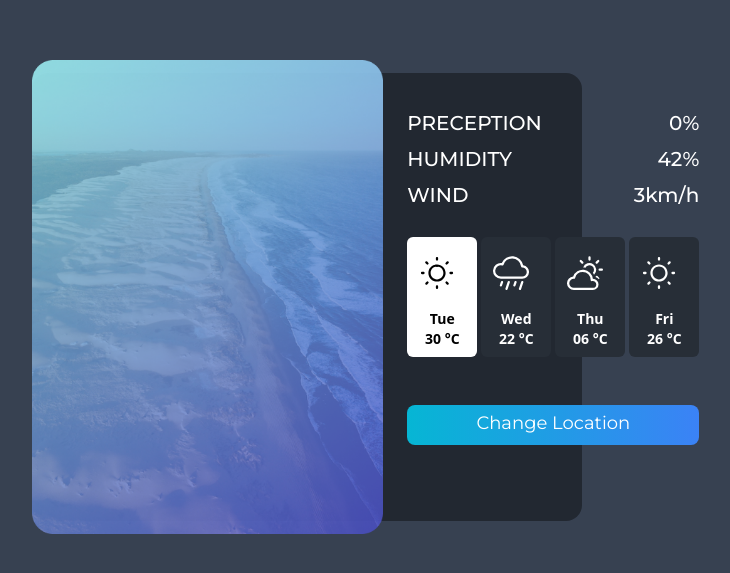
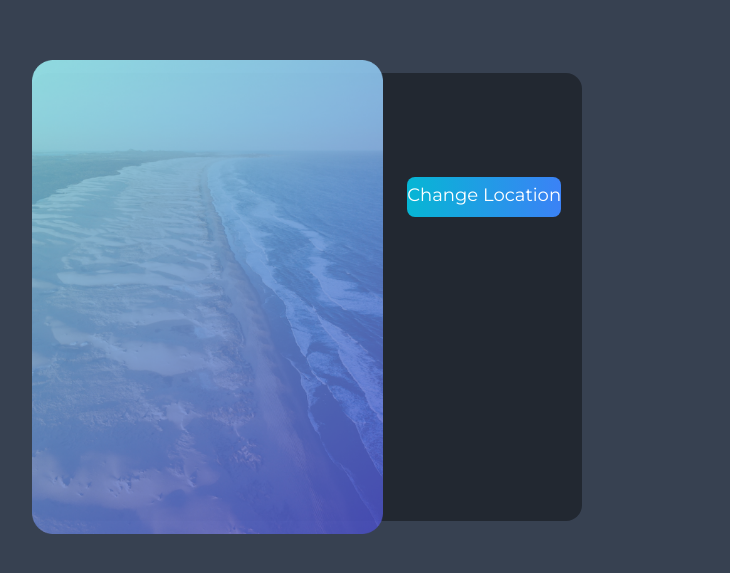
Before and after one commit to parthSata/Whether_App, a React (Create React App) app: page / in a window 1280 px wide. Shown: the part 103-676 px from the top of the page, without its empty margins (333-1063 px from the left). Built offline with nearby package versions, Linux system fonts and the light colour scheme.

Commit message:
whether app completed

```diff
--- a/src/App.tsx
+++ b/src/App.tsx
@@ -12,10 +12,9 @@ import { debounce } from 'lodash';
 const apiKey = '388d0661a1ff42b3ad9144354230906';
 
 interface SearchResult {
-  // Define the structure of your search result object
   value: string;
   label: string;
-  // Add more properties as needed
+
   location: {
     name: string,
     country: string,
@@ -27,17 +26,21 @@ interface SearchResult {
       temp_c: number,
       wind_kph: number,
       text: string,
+      humidity: number,
+      precip_in: number,
     }
   }
-  // forcast: {
-  //   current: {
-  //     condition: {
-  //       date: Date,
-  //       temp_c: number,
-  //       icon : string
-  //     }
-  //   }
-  // }
+  forcast: {
+    forcastday:{
+      current: {
+        condition: {
+          date: Date,
+          temp_c: number,
+          icon: string
+        }
+      }
+    }
+  }
 }
 
 function App() {
@@ -48,91 +51,106 @@ function App() {
   const [searchTerm, setSearchTerm] = useState("")
   const [searchResults, setSearchResults] = useState<any>([]);
   const [selectedLocation, setSelectedLocation] = useState("")
-  const [CurrentData, setCurrentData] = useState('')
-  const [forcastData, setforcastData] = useState('')
+  const [currentData, setCurrentData] = useState<any | null >(null)
+  const [forcastData, setforcastData] = useState<any[]>([])
 
   const onSelectChange = (option: any) => {
     setSelectedLocation(option.value)
   }
 
-  const formatCurrentData = async(data: any) => {
+  const formatCurrentData =  (data: any) => {
     if (data && data.location && data.current && data.current.condition) {
       const name = data.location.name;
       const country = data.location.country;
-      const date = data.current.date
       const temp = data.current.temp_c;
       const condition = data.current.condition.text;
       const icon = data.current.condition.icon.toString();
       const wind = data.current.wind_kph;
-      const last_updated = data.current.condition.last_updated
+      const date = data.current.last_updated
       const humidity = data.current.humidity;
-      const precipitation = data.current.precip_nm;
+      const precip_in = data.current.precip_mm;
 
       return {
         name,
         country,
         condition,
         date,
-        last_updated,
         temp,
         icon,
         wind,
         humidity,
-        precipitation
+        precip_in
       };
     }
   }
 
-  // const formatForcastData = (data: any) => {
-  //   if (data && data.location && data.current && data.current.condition) {
-  //     const icon = data.current.condition.icon.toString();
-  //     const date = data.current.date
-  //     const temp = data.current.temp_c;
-
-  //     return {
-  //       icon,
-  //       date,
-  //       temp
-  //     }
-  //   }
-  // }
+  const formatForcastData = (data: any) => {
+    const formatedArray = []
+    const temp = data?.forecast?.forecastday
+    for (const item of temp){
+      formatedArray.push({
+        icon: item.day.condition.icon,
+        temp: item.day.avgtemp_c,
+        date: item.date
+      })
+    }
+  return formatedArray
+  }
 
   const SubmitPressed = async () => {
     const url = `http://api.weatherapi.com/v1/forecast.json?key=388d0661a1ff42b3ad9144354230906&q=${selectedLocation}&days=4&aqi=no&alerts=no`
     const response = await fetch(url);
     const data = await response.json();
 
-  console.log('data',data);
+    // console.log('data', data);
+    const currentData = formatCurrentData(data)
+    // console.log('current',currentData);
+    const forcastData = formatForcastData(data)
+    // console.log(forcastData)
+    // if (!data.error) {
+    //   const result: SearchResult = {
+    //     value: selectedLocation,
+    //     label: selectedLocation,
+    //     location: {
+    //       name: data.location.name,
+    //       country: data.location.country
+    //     },
+    //     current: {
+    //       condition: {
+    //         last_updated: data.current.condition.last_updated,
+    //         icon: data.current.condition.icon,
+    //         temp_c: data.current.temp_c,
+    //         wind_kph: data.current.wind_kph,
+    //         text: data.current.condition.text,
+    //         humidity: data.current.condition.humidity,
+    //         precip_in: data.current.condition.precip_in
+    //       }
+    //     },
+    //     forcast: {
+    //       forcastday: {
+    //         current: {
+    //           condition: {
+    //             date: data.current.date,
+    //             icon: data.current.condition.icon.toString(),
+    //             temp_c: data.current.temp_c
+    //           }
+    //         }
+    //       }
+    //     }
 
-    if (!data.error) {
-      const result: SearchResult = {
-        value: selectedLocation,
-        label: selectedLocation,
-        location: {
-          name: data.location.name,
-          country: data.location.country
-        },
-        current: {
-          condition: {
-            last_updated : data.current.condition.last_updated,
-            icon: data.current.condition.icon,
-            temp_c: data.current.temp_c,
-            wind_kph: data.current.wind_kph,
-            text: data.current.condition.text
-          }
-        },
-        // forcast: {
 
-        //   date: data.current.date,
-        //   icon: data.current.condition.icon.toString(),
-        //   temp_c: data.current.temp_c
-        //    // Call formatForcastData to format forecast data
-        // }
 
-      };
+      // setWeatherData(result);
+      // const precipitation = data.current.condition.precip_in;
+      // const humidity = data.current.humidity;
+      // const wind = data.current.wind_kph;
 
-      setWeatherData(result);
-    }
+      // // console.log('Precipitation:', precipitation);
+      // // console.log('Humidity:', humidity);
+      // // console.log('Wind:', wind);
+    setCurrentData(currentData)
+
+    setforcastData(forcastData)
 
     modalClose();
   };
@@ -142,7 +160,7 @@ function App() {
   //   let url = `http://api.weatherapi.com/v1/current.json?key=${apiKey}&q=${selectedLocation}`;
   //   let response = await fetch(url);
   //   let data = await response.json();
-  //   console.log('resilts pagination', data);
+  //   // console.log('resilts pagination', data);
   //   setWether(data)
   //   modalClose()
   // }
@@ -152,14 +170,13 @@ function App() {
   //   // setwether({ loading: true });
   //   let response = await fetch(url);
   //   let data = await response.json();
-  //   console.log('resilts', data);
+  //   // console.log('resilts', data);
 
   //   setWether({
   //     articles: data.articles,
 
   //   });
   // }
-
 
   const modalOpen = () => {
     setModalVisible(true)
@@ -181,7 +198,7 @@ function App() {
     const response = await fetch(`http://api.weatherapi.com/v1/current.json?key=${apiKey}&q=${query}`);
     const data = await response.json();
     // setSearchResults(data);
-    console.log('data', data);
+    // console.log('data', data);
 
     if (!data.error) {
       if (data.location.name) {
@@ -194,17 +211,16 @@ function App() {
       setSearchResults([]); // Clear searchResults if there is an error
     }
   };
-  console.log('search', searchResults);
+  // console.log('search', searchResults);
 
   // Wrap the performSearch function with debounce to create a debounced version
   const debouncedSearch = debounce(performSearch, 300);
 
 
   const handleInputChange = (value: any) => {
-    // console.log('val',value);
+    // // console.log('val',value);
     setSearchTerm(value);
 
-    // Call the debounced search function after the user stops typing for 300ms
     debouncedSearch(value);
   };
 
@@ -213,75 +229,67 @@ function App() {
       <div className="h-[56%] w-[43%] flex justify-center bg-[#222831] rounded-2xl">
         <div className='h-full w-full flex items-center lg:flex-row flex-col relative' >
           <img src={rectangleImg} alt="Background" className="h-[106%]" />
-            {weatherData && (
+          {currentData && (
             <div className="absolute text-white h-full p-5 flex flex-col justify-between">
               <div>
                 <p className=" font-bold text-2xl" style={{ fontFamily: 'Montserrat' }}>Tuesday</p>
-                <p className=" font-bold text-sm" style={{ fontFamily: 'Montserrat' }}>{weatherData.current.condition.last_updated}</p>
+                <p className=" font-bold text-sm" style={{ fontFamily: 'Montserrat' }}>{currentData.date}</p>
                 <div className='absolute text-white h-full '>
                   <img src={Biarritz} alt='' className='h-3 m-1'></img>
                 </div>
-                <p className=" font-bold text-xs pl-4 m-1" style={{ fontFamily: 'Montserrat' }}>{weatherData.location.name}, {weatherData.location.country}</p>
+                <p className=" font-bold text-xs pl-4 m-1" style={{ fontFamily: 'Montserrat' }}>{currentData.name}, {currentData.country}</p>
               </div>
               <div>
                 {/* <p className=" font-bold text-2xl" style={{ fontFamily: 'Montserrat' }}></p> */}
-              <img src={weatherData.current.condition.icon} alt='' className='h-16' />
-              <p className=" font-bold text-2xl" style={{ fontFamily: 'Montserrat' }}>{weatherData.current.condition.temp_c} °C</p>
+                <img src={currentData.icon} alt='' className='h-16' />
+                <p className=" font-bold text-2xl" style={{ fontFamily: 'Montserrat' }}>{currentData.temp || "06"} °C</p>
 
-              <p className=" font-bold text-xl m-1" style={{ fontFamily: 'Montserrat' }}>{weatherData.current.condition.text}</p>
+                <p className=" font-bold text-xl m-1" style={{ fontFamily: 'Montserrat' }}>{currentData.condition}</p>
               </div>
             </div>
           )}
-
-          <div className='flex flex-col gap-2 mt-3 self-start  p-6'>
-            <div className='flex justify-between '>
-              <h1 className=' text-white font-Montserrat  text-xl font-medium' style={{ fontFamily: 'Montserrat', }}>PRECEPTION
-              </h1>
-              <h1 className=' text-white font-Montserrat  text-xl font-medium' style={{ fontFamily: 'Montserrat', }}>0%
+          {/* {weatherData && ( */}
+          <div className='flex flex-col gap-2 mt-3 self-start p-6'>
+            {currentData && (
+              <>
+                <div className='flex justify-between'>
+                  <h1 className='text-white font-Montserrat text-xl font-medium' style={{ fontFamily: 'Montserrat' }}>PRECIPITATION</h1>
+                  <h1 className='text-white font-Montserrat text-xl font-medium' style={{ fontFamily: 'Montserrat' }}>
+                    {currentData.precip_in}%
                   </h1>
                 </div>
-            <div className='flex justify-between '>
-              <h1 className=' text-white font-Montserrat text-xl	 font-medium' style={{ fontFamily: 'Montserrat', }}>HUMIDITY</h1>
-              <h1 className=' text-white font-Montserrat  text-xl font-medium' style={{ fontFamily: 'Montserrat', }}>42%
+                <div className='flex justify-between'>
+                  <h1 className='text-white font-Montserrat text-xl font-medium' style={{ fontFamily: 'Montserrat' }}>HUMIDITY</h1>
+                  <h1 className='text-white font-Montserrat text-xl font-medium' style={{ fontFamily: 'Montserrat' }}>
+                    {currentData.humidity}%
                   </h1>
                 </div>
-            <div className='flex justify-between '>
-              <h1 className=' text-white font-Montserrat text-xl	font-medium' style={{ fontFamily: 'Montserrat', }}>WIND</h1>
-              <h1 className=' text-white font-Montserrat text-xl	font-medium' style={{ fontFamily: 'Montserrat', }}>3km/h</h1>
+                <div className='flex justify-between'>
+                  <h1 className='text-white font-Montserrat text-xl font-medium' style={{ fontFamily: 'Montserrat' }}>WIND</h1>
+                  <h1 className='text-white font-Montserrat text-xl font-medium' style={{ fontFamily: 'Montserrat' }}>
+                    {currentData.wind}km/h
+                  </h1>
                 </div>
+              </>
+            )}
 
             <div className="container flex mt-5 lg:flex-row gap-1 items-center justify-center">
+              {forcastData.map((item,index) => {
+                return (<div key={index} className="h-[120px] w-[70px] bg-white rounded-md">
+                  <img src={item.icon}  className='h-12 m-3' />
+                  <p className='text-center font-bold text-sm'>
+                    Tue</p>
+                  <p className='text-center font-bold text-[#000] text-sm'>{item.temp} °C</p>
+                </div>)
+              })
 
-              <div className="h-[120px] w-[70px] bg-white rounded-md">
-                <MemoSunIcon fill={'#000'} className='h-12 m-3 text-4xl' />
-                <p className='text-center font-bold text-sm'>Tue</p>
-                <p className='text-center font-bold text-[#000] text-sm'>30 °C</p>
+            }
             </div>
-
-              <div className="h-[120px] w-[70px] bg-[#272E37]  rounded-md">
-                <MemoRainIcon fill={'#fff'} className='h-12 m-3 text-4xl' />
-                <p className='text-center font-bold text-sm text-[#FFFFFF]'>Wed</p>
-                <p className='text-center font-bold text-sm text-[#FFFFFF]'>22 °C</p>
+            <div className='h-[40px] w-full text-center mt-10 items-center rounded-lg bg-gradient-to-r from-cyan-500 to-blue-500 '>
+              <input type="submit" onClick={modalOpen} className='mt-1 cursor-pointer text-lg text-[#FFFFFF]' value="Change Location" style={{ fontFamily: 'Montserrat' }} />
             </div>
-
-
-              <div className="h-[120px] w-[70px] bg-[#272E37] rounded-md">
-                <MemoCloudIcon fill={'#fff'} className='h-12 m-3 text-4xl' />
-                <p className='text-center font-bold text-sm text-[#FFFFFF]'>Thu</p>
-                <p className='text-center font-bold text-sm text-[#FFFFFF]'>06 °C</p>
           </div>
-
-              <div className="h-[120px] w-[70px] bg-[#272E37] rounded-md">
-                <MemoSunIcon fill={'#fff'} className='h-12 m-3 text-4xl' />
-                <p className='text-center font-bold text-sm text-[#FFFFFF]'>Fri</p>
-                <p className='text-center font-bold text-sm text-[#FFFFFF]'>26 °C</p>
-              </div>
-
-            </div>
-
-            <div className='h-[40px] w-full text-center mt-10 items-center rounded-lg bg-gradient-to-r from-cyan-500 to-blue-500 '>
-              <input type="submit" onClick={modalOpen} className='mt-1 cursor-pointer text-lg text-[#FFFFFF] ' value="Change Location" style={{ fontFamily: 'Montserrat' }} />
-            </div>
+          {/* )} */}
 
           {modalVisible &&
             <div className="relative z-10" aria-labelledby="modal-title" role="dialog" aria-modal="true">
@@ -330,7 +338,6 @@ function App() {
         </div>
       </div>
     </div>
-    </div>
   );
 }
 
```
Lines whose indentation alone changed are shown as unchanged.
